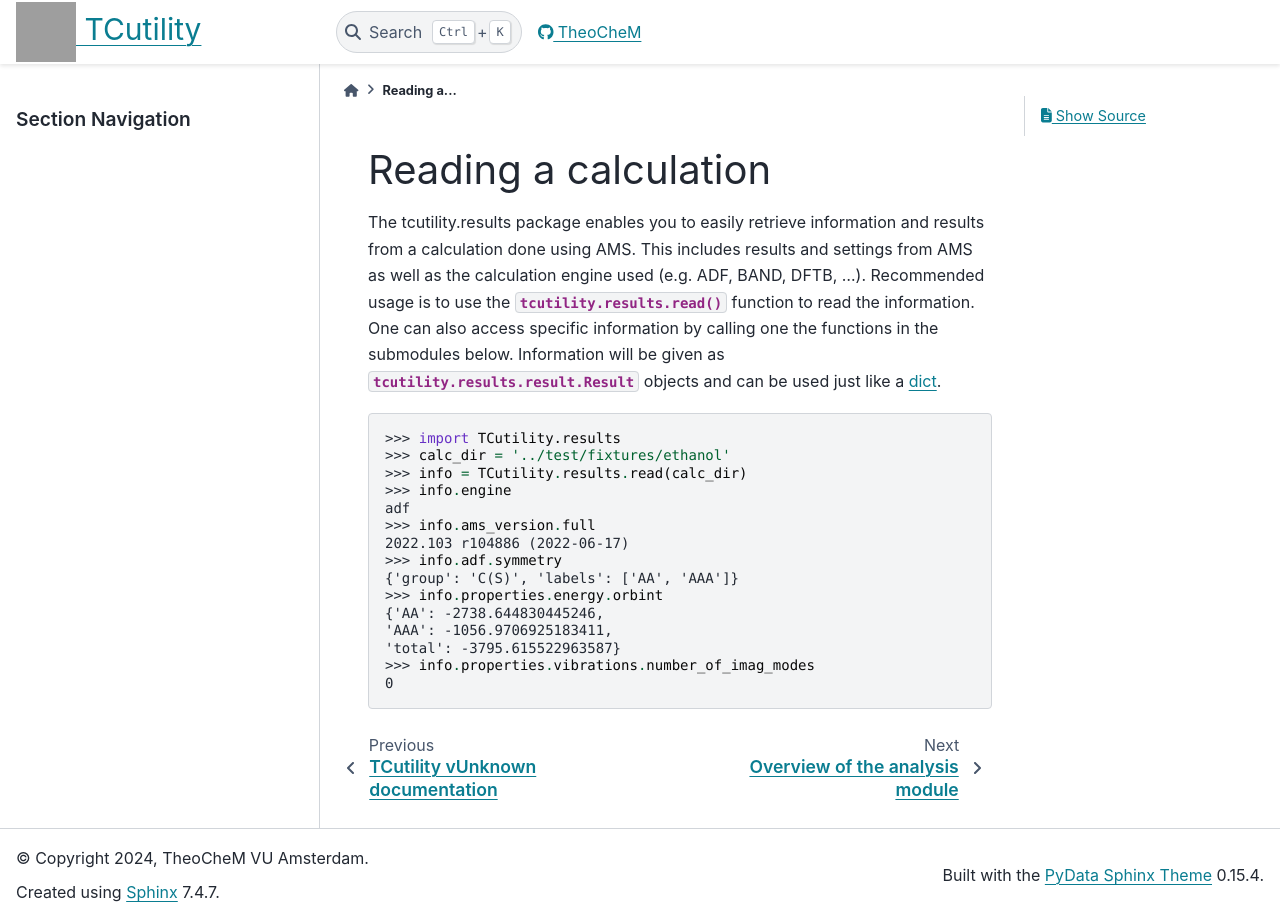
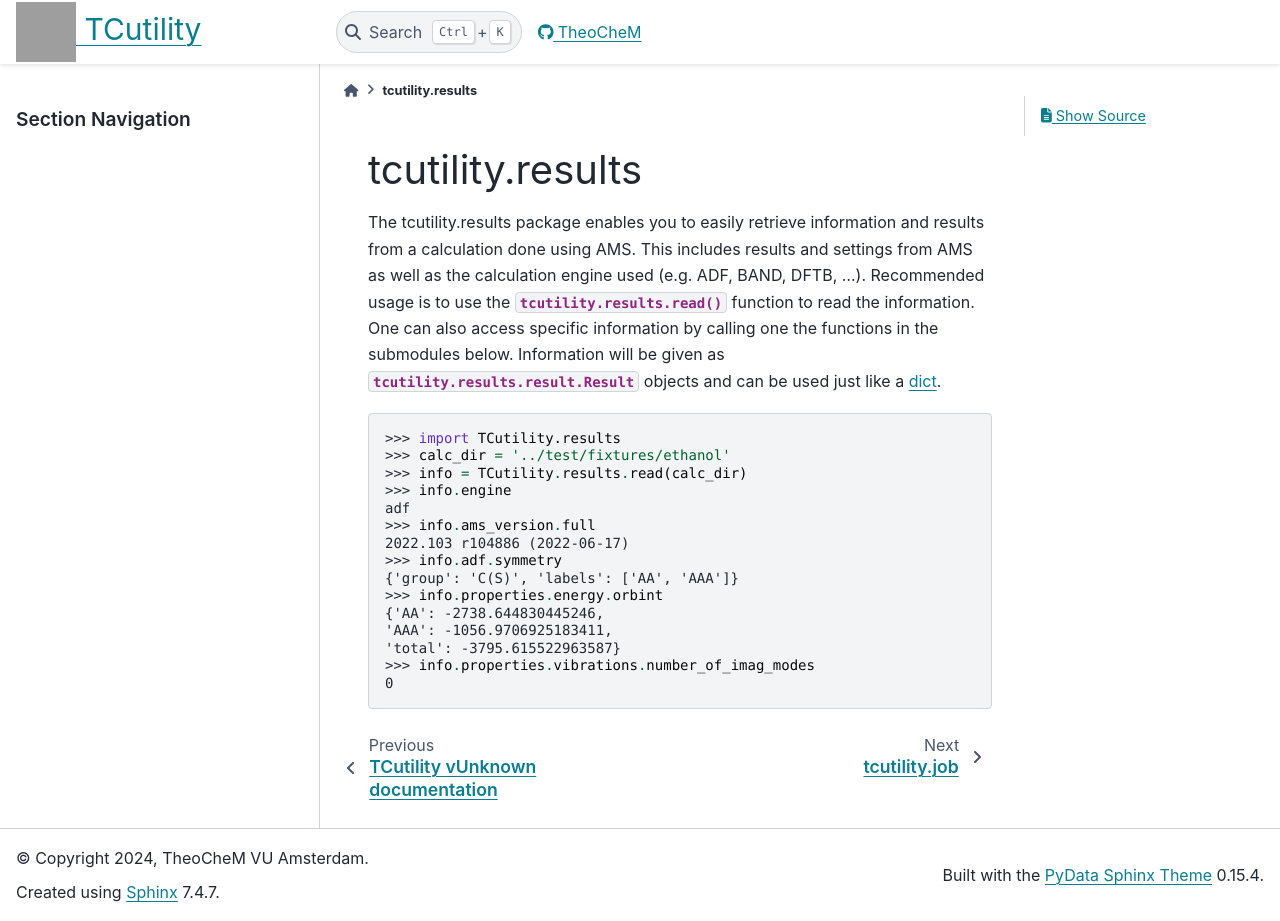
Before and after one commit to TheoChem-VU/TCutility, a Sphinx documentation site: the page built from docs/tcutility.results.rst, in a window 1280 px wide and 921 px high. Built offline with Sphinx 7.4.7 and the PyData theme 0.15.4, drawn with Linux system fonts in a browser that asks for light colours; pages that are not in the unit, such as notebooks, are missing from menus; grey boxes are pictures that could not be loaded.

Commit message:
Improved documentation

```diff
--- a/docs/analysis/analysis.rst
+++ b/docs/analysis/analysis.rst
@@ -1,4 +1,4 @@
-Overview of the analysis module
+tcutility.analysis
 ================================
 
 This chapter contains description of all analysis functionalities including examples of usage.
--- a/docs/tcutility.job.rst
+++ b/docs/tcutility.job.rst
@@ -1,4 +1,4 @@
-Setup workflows with tcutility.job
+tcutility.job
 ===================================
 
 Overview
--- a/docs/tcutility.results.rst
+++ b/docs/tcutility.results.rst
@@ -1,4 +1,4 @@
-Reading a calculation
+tcutility.results
 =======================
 
 The tcutility.results package enables you to easily retrieve information and results from a calculation done using AMS.
```
Also changed, not shown: docs/index.rst (+13 -3 lines).
